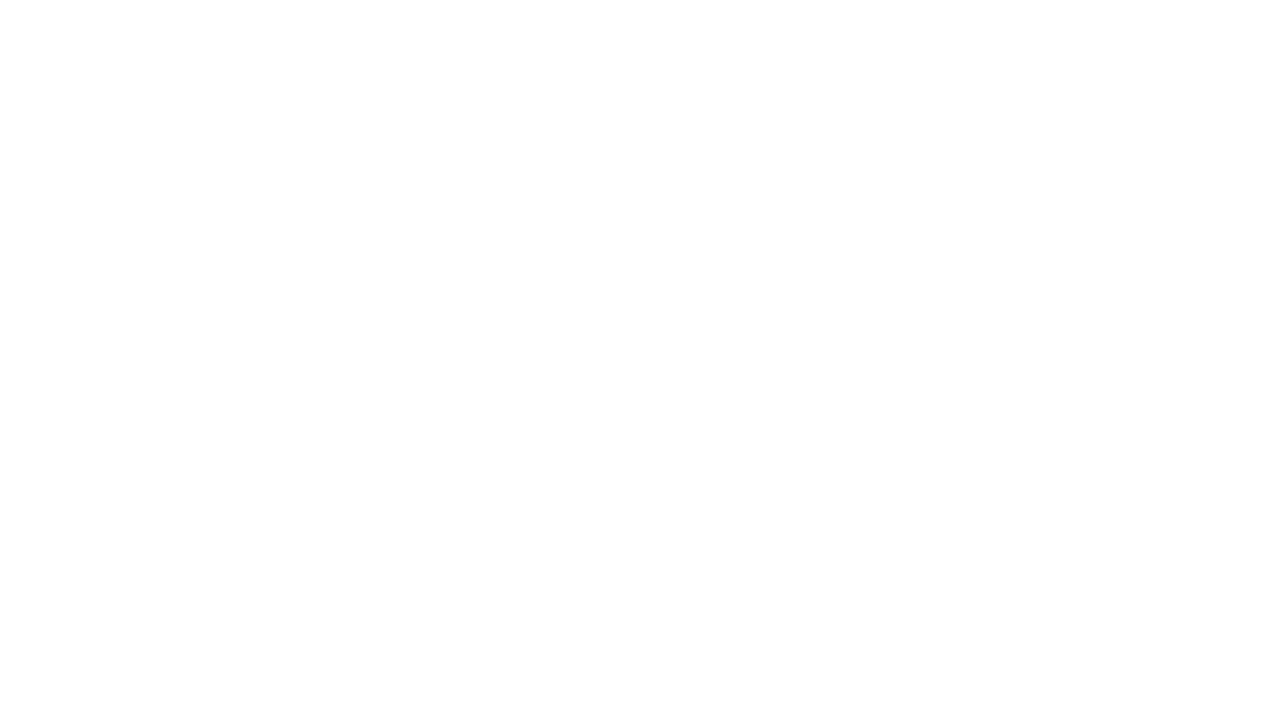
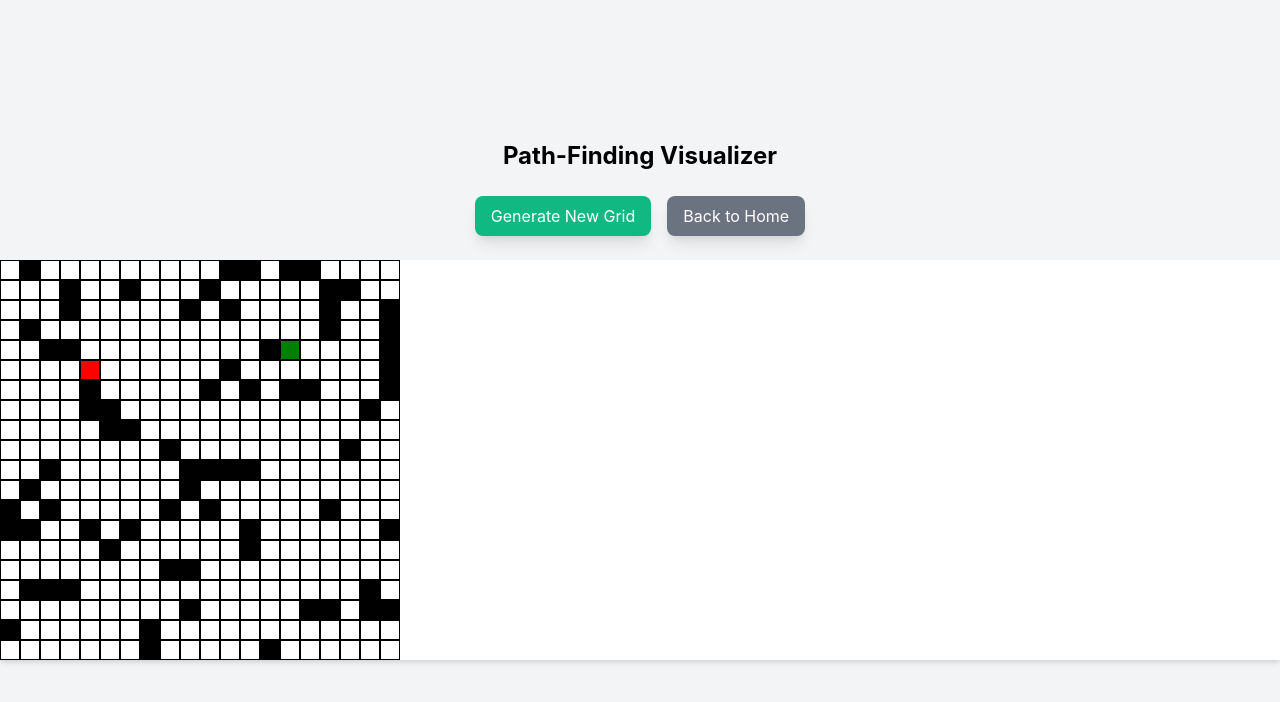
Before and after one commit to dexon888/Algo-Visualizer, a React (Create React App) app in the folder frontend/: page /pathfinding-visualizer in a window 1280 px wide. Before the commit this address had no page. Shown: the top 702 px of the page. Built offline with nearby package versions, Linux system fonts and the light colour scheme.

Commit message:
Added Path-Finding page with grid generation

```diff
--- a/frontend/src/App.css
+++ b/frontend/src/App.css
@@ -65,3 +65,20 @@
   visibility: visible;
   opacity: 1;
 }
+
+/* src/App.css */
+.node {
+  display: inline-block;
+}
+
+.node-start {
+  background-color: green;
+}
+
+.node-end {
+  background-color: red;
+}
+
+.node-wall {
+  background-color: black;
+}
--- a/frontend/src/App.js
+++ b/frontend/src/App.js
@@ -1,13 +1,17 @@
-import { BrowserRouter as Router, Route, Routes } from 'react-router-dom';
+// src/App.js
+import React from 'react';
+import { BrowserRouter as Router, Routes, Route } from 'react-router-dom';
 import Home from './pages/Home';
 import SortingVisualizer from './pages/SortingVisualizer';
+import PathFindingVisualizer from './pages/PathFindingVisualizer';
 
 function App() {
   return (
     <Router>
       <Routes>
         <Route path="/" element={<Home />} />
-        <Route path="/sorting" element={<SortingVisualizer />} />
+        <Route path="/sorting-visualizer" element={<SortingVisualizer />} />
+        <Route path="/pathfinding-visualizer" element={<PathFindingVisualizer />} />
       </Routes>
     </Router>
   );
--- a/frontend/src/pages/Home.jsx
+++ b/frontend/src/pages/Home.jsx
@@ -1,4 +1,4 @@
-// src/pages/Home.js
+// src/pages/Home.js (or MainScreen.js)
 import React from 'react';
 import { Link } from 'react-router-dom';
 
@@ -6,13 +6,13 @@ function Home() {
   return (
     <div className="min-h-screen flex flex-col items-center justify-center bg-gray-100">
       <h1 className="text-4xl font-bold mb-8">Algorithm Visualizer</h1>
-      <div className="space-y-4">
-        <Link to="/sorting">
-          <button className="px-4 py-2 bg-blue-500 text-white rounded-lg shadow-lg">
-            Sorting Algorithms
-          </button>
+      <div className="mb-4">
+        <Link to="/sorting-visualizer" className="px-4 py-2 bg-blue-500 text-white rounded-lg shadow-lg m-2">
+          Sorting Algorithms
         </Link>
-        {/* Add more algorithm categories here as needed */}
+        <Link to="/pathfinding-visualizer" className="px-4 py-2 bg-blue-500 text-white rounded-lg shadow-lg m-2">
+          Path-Finding Algorithms
+        </Link>
       </div>
     </div>
   );
--- /dev/null
+++ b/frontend/src/pages/PathFindingVisualizer.jsx
@@ -0,0 +1,100 @@
+// src/pages/PathFindingVisualizer.js
+import React, { useState, useEffect } from 'react';
+import { useNavigate } from 'react-router-dom';
+import '../App.css';
+
+function PathFindingVisualizer() {
+  const navigate = useNavigate();
+  const [grid, setGrid] = useState([]);
+  const [numRows, setNumRows] = useState(20);
+  const [numCols, setNumCols] = useState(20);
+
+  useEffect(() => {
+    generateNewGrid();
+  }, [numRows, numCols]);
+
+  const generateNewGrid = () => {
+    const newGrid = Array.from({ length: numRows }, () =>
+      Array.from({ length: numCols }, () => ({
+        isStart: false,
+        isEnd: false,
+        isWall: false,
+        isVisited: false,
+        distance: Infinity,
+        previousNode: null,
+      }))
+    );
+
+    // Place the start node
+    const startRow = Math.floor(Math.random() * numRows);
+    const startCol = Math.floor(Math.random() * numCols);
+    newGrid[startRow][startCol].isStart = true;
+
+    // Place the end node
+    let endRow, endCol;
+    do {
+      endRow = Math.floor(Math.random() * numRows);
+      endCol = Math.floor(Math.random() * numCols);
+    } while (endRow === startRow && endCol === startCol);
+    newGrid[endRow][endCol].isEnd = true;
+
+    // Place some random walls
+    for (let i = 0; i < numRows * numCols * 0.2; i++) { // 20% of the grid will be walls
+      const wallRow = Math.floor(Math.random() * numRows);
+      const wallCol = Math.floor(Math.random() * numCols);
+      if (!newGrid[wallRow][wallCol].isStart && !newGrid[wallRow][wallCol].isEnd) {
+        newGrid[wallRow][wallCol].isWall = true;
+      }
+    }
+
+    setGrid(newGrid);
+  };
+
+  const renderGrid = () => {
+    return (
+      <div style={{ display: 'grid', gridTemplateColumns: `repeat(${numCols}, 20px)` }}>
+        {grid.map((row, rowIndex) =>
+          row.map((node, colIndex) => (
+            <div
+              key={`${rowIndex}-${colIndex}`}
+              className={`node ${node.isStart ? 'node-start' : ''} ${node.isEnd ? 'node-end' : ''} ${
+                node.isWall ? 'node-wall' : ''
+              }`}
+              style={{
+                width: 20,
+                height: 20,
+                border: '1px solid black',
+                backgroundColor: node.isStart
+                  ? 'green'
+                  : node.isEnd
+                  ? 'red'
+                  : node.isWall
+                  ? 'black'
+                  : 'white',
+              }}
+            ></div>
+          ))
+        )}
+      </div>
+    );
+  };
+
+  return (
+    <div className="min-h-screen flex flex-col items-center justify-center bg-gray-100">
+      <h2 className="text-2xl font-bold mb-4">Path-Finding Visualizer</h2>
+      <div className="mb-4">
+        <button onClick={generateNewGrid} className="px-4 py-2 bg-green-500 text-white rounded-lg shadow-lg m-2">
+          Generate New Grid
+        </button>
+        <button onClick={() => navigate('/')} className="px-4 py-2 bg-gray-500 text-white rounded-lg shadow-lg m-2">
+          Back to Home
+        </button>
+      </div>
+      <div id="grid-container" className="w-full h-full bg-white shadow-md">
+        {renderGrid()}
+      </div>
+    </div>
+  );
+}
+
+export default PathFindingVisualizer;
```
